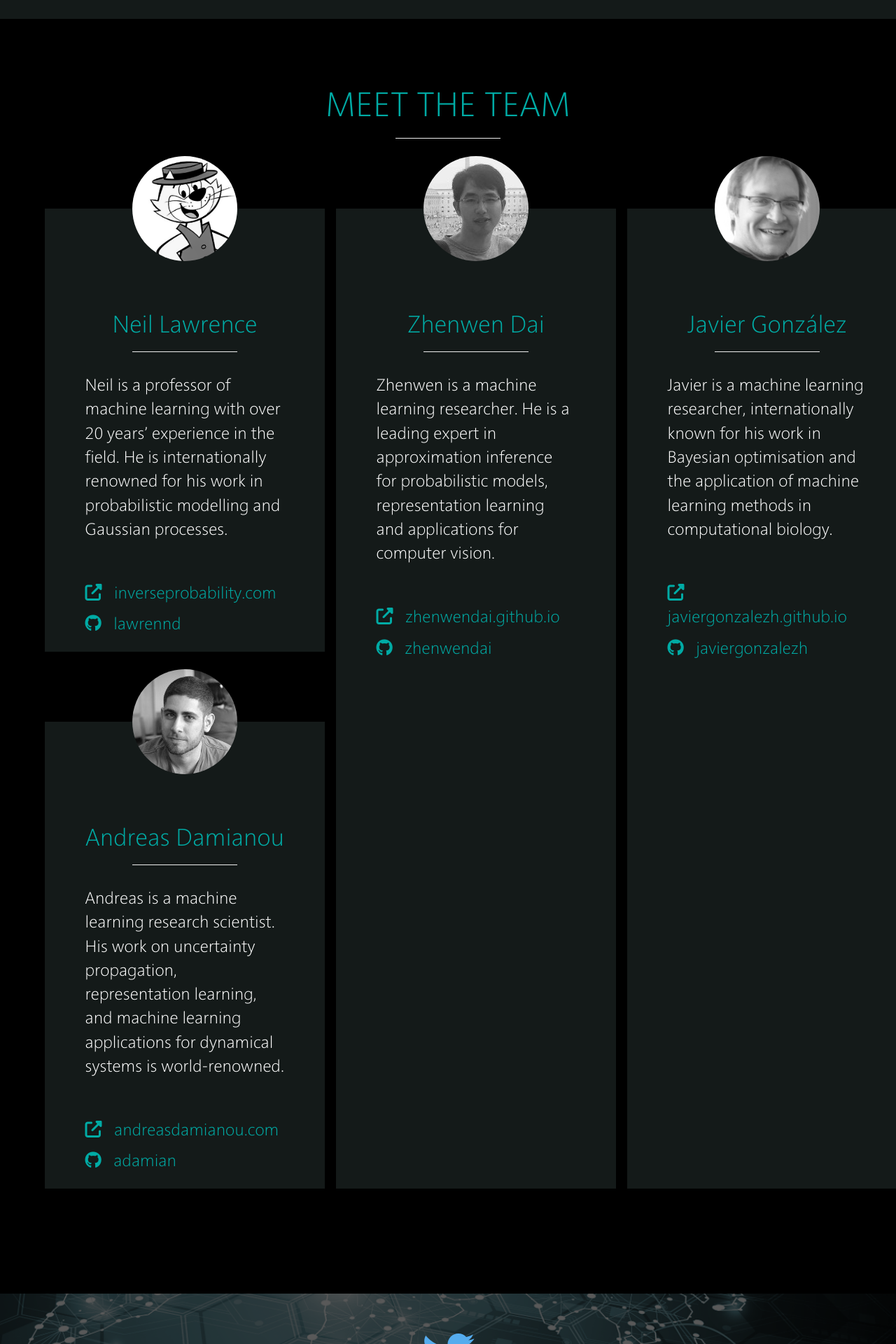
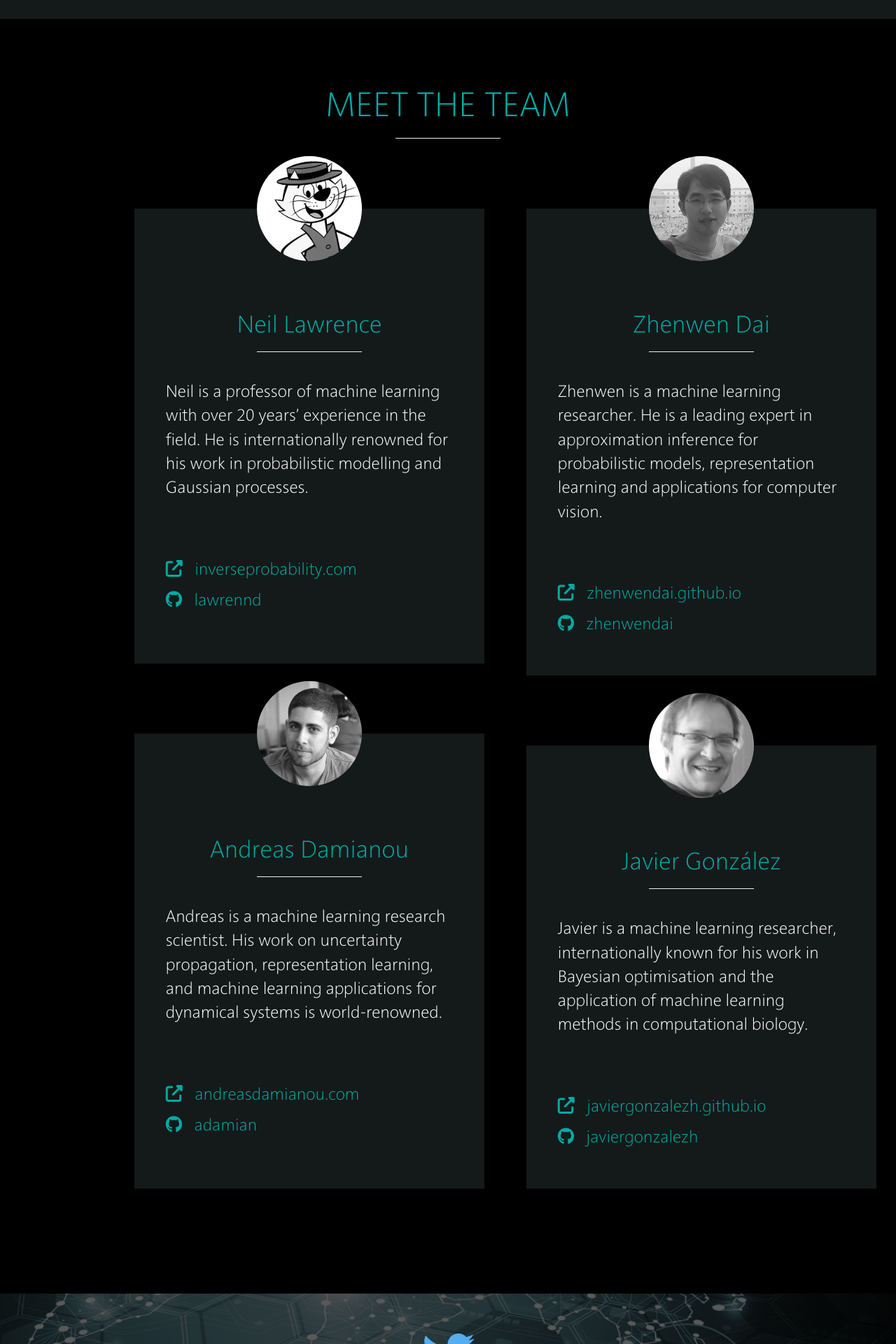
Before and after one commit to inferentia/inferentia.github.io, a Jekyll site: the page built from index.html, in a window 1280 px wide. Shown: the part 1776-3696 px from the top of the page at 70% size. Built offline with Jekyll 4.4.1, drawn with Linux system fonts in a browser that asks for light colours; nearby versions of some CDN libraries; comment, search, counter and statistics services are not loaded.

Commit message:
with better responsiviness to monitor zoom

```diff
--- a/css/site.scss
+++ b/css/site.scss
@@ -274,7 +274,7 @@ hr {
 	flex-direction: column;
 	flex-wrap: wrap;
 	justify-content: center;
-	width: 90vw;
+	width: 70vw;
 	margin-left: auto;
 	margin-right: auto;
 	margin-top: 100px;
@@ -284,12 +284,12 @@ hr {
 
 	flex: 1 1 auto;
 	margin-bottom: 100px;
-  	margin-right: 16px;
+  	margin-right: 60px;
 	background: $banner-color;
 	width: 40vw;
 	padding-left: 5%;
     padding-right: 5%;
- 	max-width: 600px;
+ 	max-width: 800px;
  }
 
 
@@ -354,7 +354,7 @@ hr {
 	}
 
 	.grid-item {
-		width: 400px;
+		width: 500px;
 	}
 }
 
```
